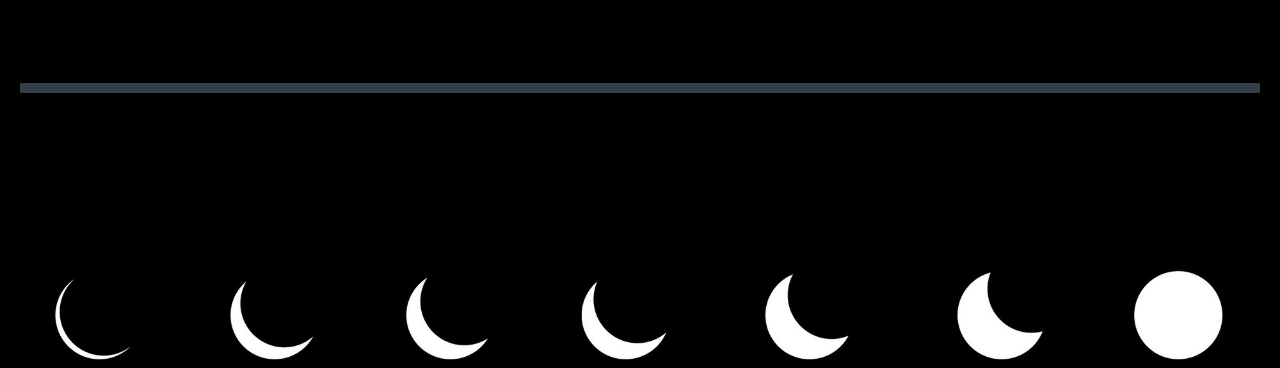
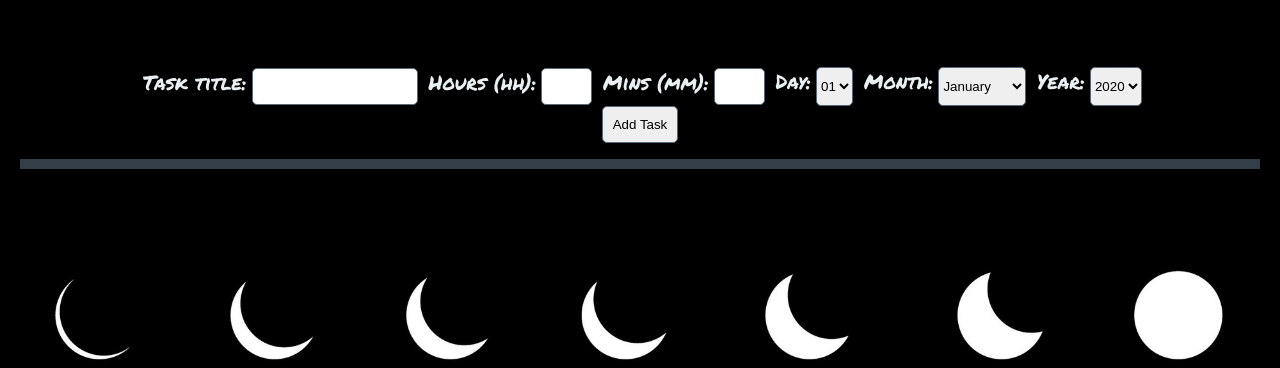
Before and after one commit to swicaitp/todo-list, a PHP site: page / in a window 1280 px wide. Shown: the part 120-488 px from the top of the page. Run offline with PHP 8.4, Linux system fonts and the light colour scheme; some libraries are stand-ins or nearby versions.

Commit message:
Made some Styling Changes

```diff
--- a/index.html
+++ b/index.html
@@ -20,19 +20,89 @@
     </header>
 
     <main class="column">
-      <h2 id="title">
+      <h2 id="topTitle">
         Daily Tasks
       </h2>
       <!--User Inputs New Task-->
-      <div class="inputContainer">
+      <!--<div class="inputContainer">
         <input type="text" autocomplete="on" id="taskInput" placeholder="New task...">
         <input type="text" autocomplete="on" id="timeInput" placeholder="Scheduled time...">
         <input type="date" id="dateInput">
         <button id="enter"><i class="fas fa-pen"></i></button>
-      </div>
+      </div>-->
+      <div class="form-box">
+      <form class="taskInput" id="task-form" action="index.html">
+        <div class="full-width"><label for="title">Task title:</label><input type="text" id="title" required></div>
+        <div class="half-width"><label for="deadline-hours">Hours (hh):</label><input type="number" id="deadline-hours" required></div>
+        <div class="half-width"><label for="deadline-minutes">Mins (mm):</label><input type="number" id="deadline-minutes" required></div>
+        <div class="third-width"><label for="deadline-day">Day:</label>
+              <select id="deadline-day" required>
+                <option value="01">01</option>
+                <option value="02">02</option>
+                <option value="03">03</option>
+                <option value="04">04</option>
+                <option value="05">05</option>
+                <option value="06">06</option>
+                <option value="07">07</option>
+                <option value="08">08</option>
+                <option value="09">09</option>
+                <option value="10">10</option>
+                <option value="11">11</option>
+                <option value="12">12</option>
+                <option value="13">13</option>
+                <option value="14">14</option>
+                <option value="15">15</option>
+                <option value="16">16</option>
+                <option value="17">17</option>
+                <option value="18">18</option>
+                <option value="19">19</option>
+                <option value="20">20</option>
+                <option value="21">21</option>
+                <option value="22">22</option>
+                <option value="23">23</option>
+                <option value="24">24</option>
+                <option value="25">25</option>
+                <option value="26">26</option>
+                <option value="27">27</option>
+                <option value="28">28</option>
+                <option value="29">29</option>
+                <option value="30">30</option>
+                <option value="31">31</option>
+              </select></div>
+              <div class="third-width"><label for="deadline-month">Month:</label>
+                <select id="deadline-month" required>
+                  <option value="January">January</option>
+                  <option value="February">February</option>
+                  <option value="March">March</option>
+                  <option value="April">April</option>
+                  <option value="May">May</option>
+                  <option value="June">June</option>
+                  <option value="July">July</option>
+                  <option value="August">August</option>
+                  <option value="September">September</option>
+                  <option value="October">October</option>
+                  <option value="November">November</option>
+                  <option value="December">December</option>
+                </select></div>
+                <div class="third-width"><label for="deadline-year">Year:</label>
+                  <select id="deadline-year" required>
+                    <option value="2020">2020</option>
+                    <option value="2019">2019</option>
+                    <option value="2018">2018</option>
+                    <option value="2017">2017</option>
+                    <option value="2016">2016</option>
+                    <option value="2015">2015</option>
+                    <option value="2014">2014</option>
+                    <option value="2013">2013</option>
+                  </select></div>
+                  <div><input type="submit" id="submit" value="Add Task"></div>
+  <div></div>
+</form>
+</div>
+
       <div class="taskList">
           <div class="listItems">
-        <ul>
+        <ul id="task-list">
         </ul>
         <div id="progressBar">
           <div id="progressBarFill">
@@ -43,10 +113,10 @@
         <p id="progress">
           <!--INSERT PROGRESS HERE-->
         </p>
+      </div>
+      <ul id="notifications">
 
-
-      </div>
-
+      </ul>
     </main>
 <div class="container">
     <footer id="footer">
--- a/styles.css
+++ b/styles.css
@@ -174,15 +174,57 @@ flex-direction: row;
 float: left;
 }
 
-input {
+.form-box{
+  color: var(--borderColor);
+  font-family: 'Permanent Marker', cursive;
+  display: flex;
+  justify-content: center;
+}
+form .half-width {
+  display: inline-block;
+}
+
+form .third-width {
+  display: inline-block;
+}
+.full-width{
+  display: inline-block;
+}
+form div label {
+  float: left;
+  text-align: center;
+  font-size: 20px;
+  padding: 0 5px 0 5px;
+}
+.form-box select{
+  border-radius: 5px;
+	padding: 10px 0 10px 0;
+  border: 1px solid var(--highLightColor);
+  transition: all;
+  transition-duration: 0.4s;
+  /*visibility: hidden;
+  display: none;*/
+  max-width: 1.5in;
+}
+.full-width input, #submit {
 	border-radius: 5px;
 	padding: 10px;
   border: 1px solid var(--highLightColor);
   transition: all;
   transition-duration: 0.4s;
-  visibility: hidden;
-  display: none;
+  /*visibility: hidden;
+  display: none;*/
   max-width: 1.5in;
+}
+.half-width input{
+  border-radius: 5px;
+	padding: 10px;
+  border: 1px solid var(--highLightColor);
+  transition: all;
+  transition-duration: 0.4s;
+  /*visibility: hidden;
+  display: none;*/
+  max-width: 0.3in;
 }
 #dateInput{
   border-radius: 5px;
@@ -226,7 +268,7 @@ input:hover{
 }
 
 
-#title{
+#topTitle{
   visibility: hidden;
   transition-property: visibility, background-color;
   transition-duration: 0.4s;
```
